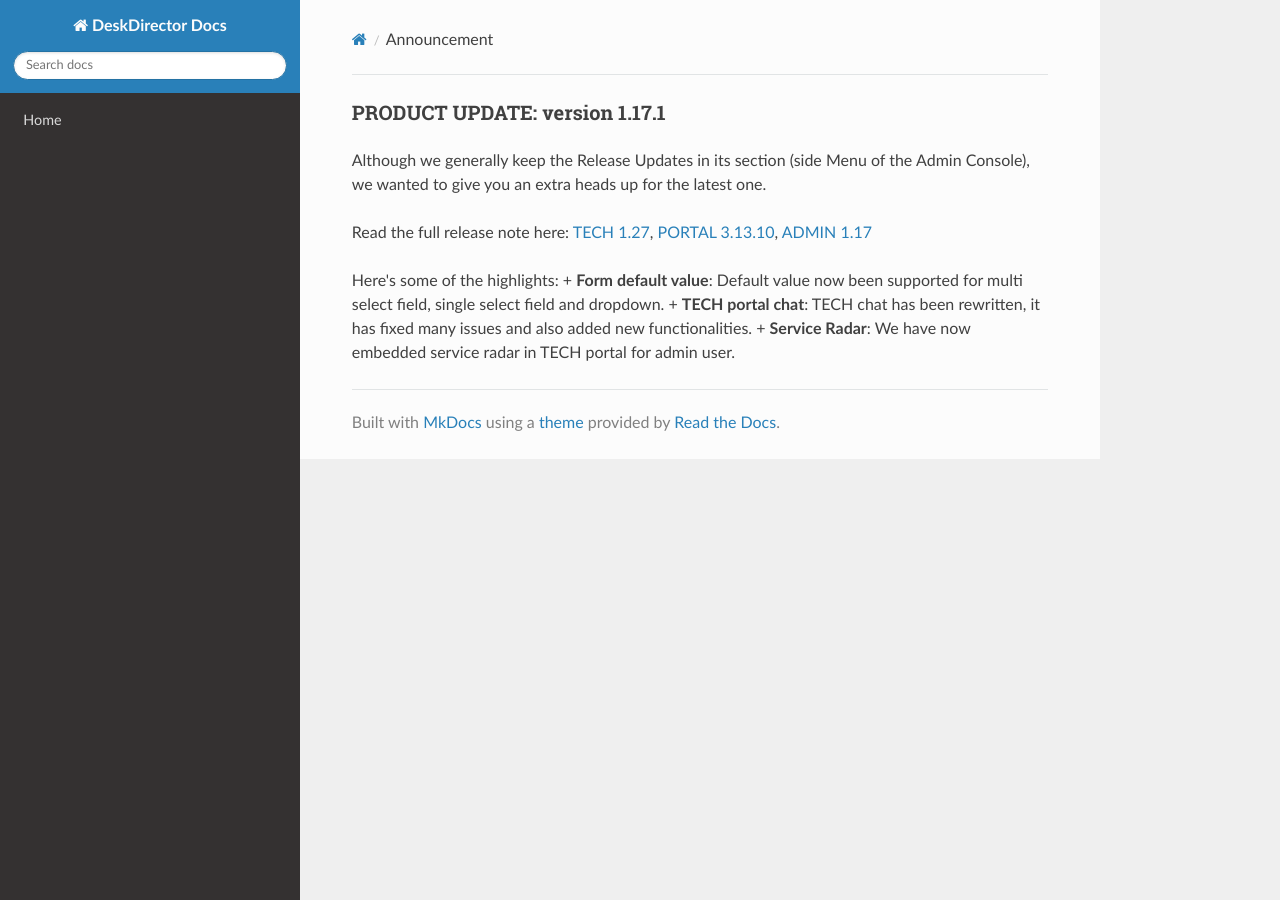
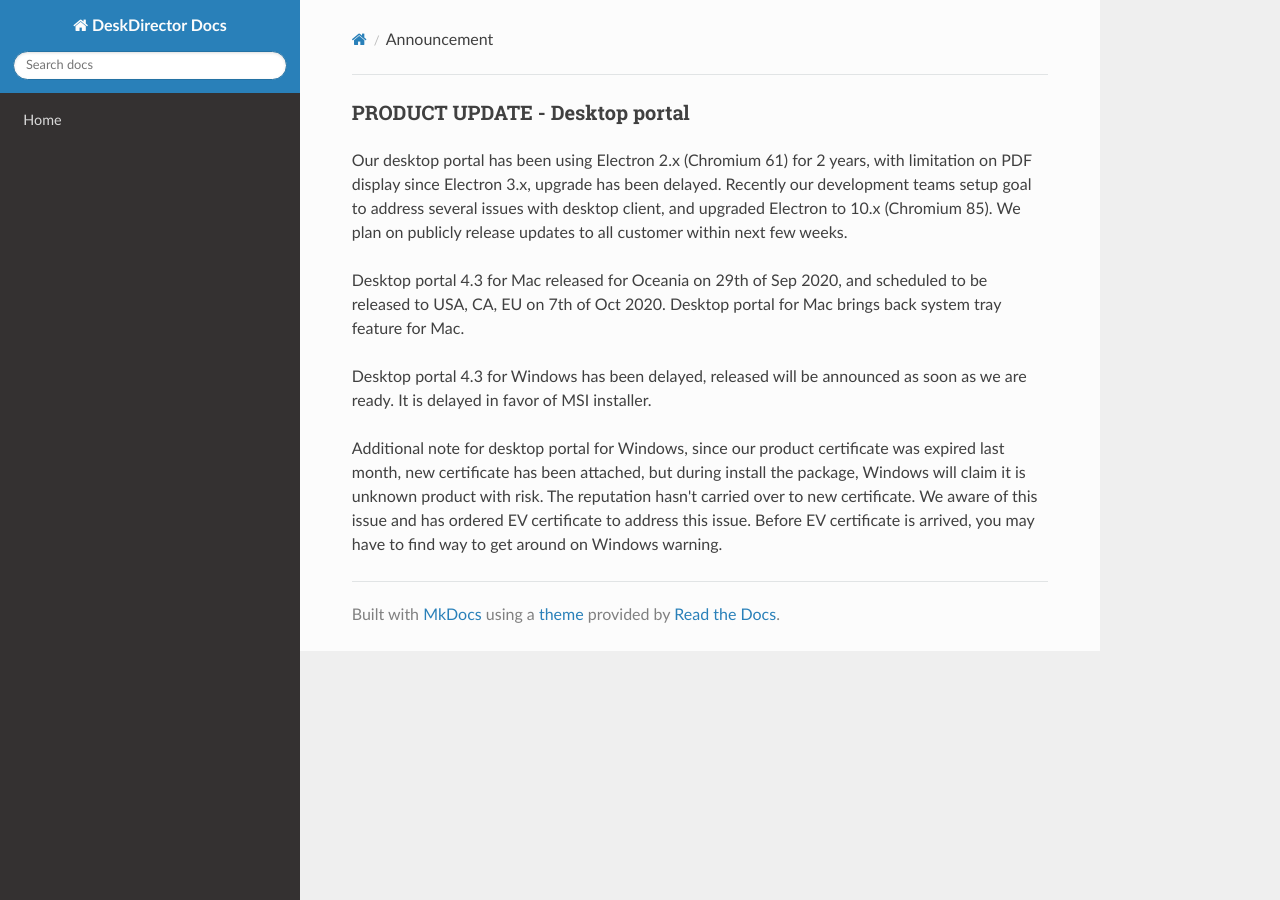
Before and after one commit to DeskDirector/docs, an MkDocs documentation site: the page built from docs/_contents/admin/home/announcement.md, in a window 1280 px wide. Built offline with MkDocs 1.6.1, drawn with Linux system fonts in a browser that asks for light colours; nearby versions of some CDN libraries; old or Windows-style settings are respelled for this version of MkDocs.

Commit message:
Update announcement.md

```diff
--- a/docs/_contents/admin/home/announcement.md
+++ b/docs/_contents/admin/home/announcement.md
@@ -1,10 +1,9 @@
-### PRODUCT UPDATE: version 1.17.1
+### PRODUCT UPDATE - Desktop portal
 
-Although we generally keep the Release Updates in its section (side Menu of the Admin Console), we wanted to give you an extra heads up for the latest one.
+Our desktop portal has been using Electron 2.x (Chromium 61) for 2 years, with limitation on PDF display since Electron 3.x, upgrade has been delayed. Recently our development teams setup goal to address several issues with desktop client, and upgraded Electron to 10.x (Chromium 85). We plan on publicly release updates to all customer within next few weeks.
 
-Read the full release note here: [TECH 1.27](/release-notes/tech/v1.27), [PORTAL 3.13.10](/release-notes/portal/v3.13), [ADMIN 1.17](/release-notes/admin/v1.17.1)
+Desktop portal 4.3 for Mac released for Oceania on 29th of Sep 2020, and scheduled to be released to USA, CA, EU on 7th of Oct 2020. Desktop portal for Mac brings back system tray feature for Mac.
 
-Here's some of the highlights:
-+ **Form default value**: Default value now been supported for multi select field, single select field and dropdown.
-+ **TECH portal chat**: TECH chat has been rewritten, it has fixed many issues and also added new functionalities.
-+ **Service Radar**: We have now embedded service radar in TECH portal for admin user.
+Desktop portal 4.3 for Windows has been delayed, released will be announced as soon as we are ready. It is delayed in favor of MSI installer.
+
+Additional note for desktop portal for Windows, since our product certificate was expired last month, new certificate has been attached, but during install the package, Windows will claim it is unknown product with risk. The reputation hasn't carried over to new certificate. We aware of this issue and has ordered EV certificate to address this issue. Before EV certificate is arrived, you may have to find way to get around on Windows warning.
```
